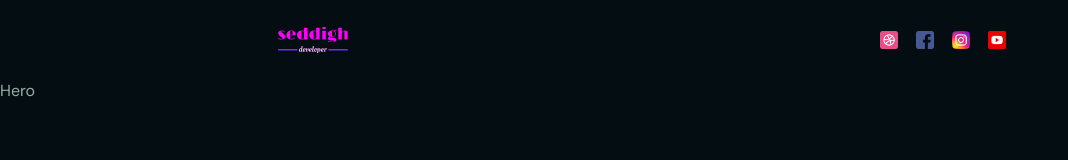
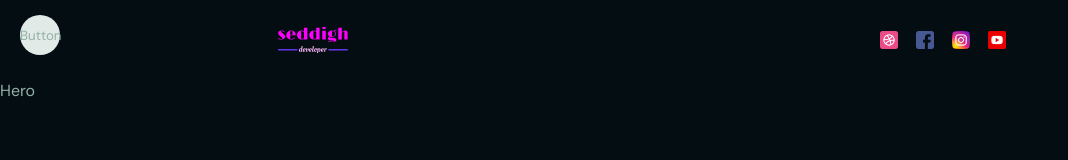
Before and after one commit to fatiseddigh/animated-portfolio, a React (Vite) app: page / in a window 1280 px wide. Shown: the top 160 px of the page, without its empty margins (0-1068 px from the left). Built offline with nearby package versions, Linux system fonts and the light colour scheme.

Commit message:
feat:add sidebar animation

```diff
--- a/src/components/layout/navbar/Navbar.jsx
+++ b/src/components/layout/navbar/Navbar.jsx
@@ -1,8 +1,10 @@
 import { motion } from "framer-motion";
 import "./navbar.scss";
+import Sidebar from "../sidebar/Sidebar";
 const Navbar = () => {
   return (
     <div className="navbar">
+      <Sidebar />
       <div className="container">
         <motion.img
           initial={{ opacity: 0, x: 0.5 }}
@@ -15,7 +17,6 @@
           alt=""
           className="logo"
         />
-
         <motion.div
           initial={{ opacity: 0, scale: 0.1 }}
           animate={{ opacity: 1, scale: 0.9 }}
--- /dev/null
+++ b/src/components/layout/sidebar/Sidebar.jsx
@@ -0,0 +1,38 @@
+import "./sidebar.scss";
+import Links from "./links/Links";
+import ToggleButton from "./toggleButton/ToggleButton";
+import { motion } from "framer-motion";
+import { useState } from "react";
+
+const variants = {
+  open: {
+    clipPath: "circle(1200px at 40px 35px)",
+    transition: {
+      type: "spring",
+      stiffness: 20,
+    },
+  },
+  closed: {
+    clipPath: "circle(20px at 40px 35px)",
+    transition: {
+      delay: 0.5,
+      type: "spring",
+      stiffness: 400,
+      damping: 40,
+    },
+  },
+};
+const Sidebar = () => {
+  const [open, setOpen] = useState(false);
+
+  return (
+    <motion.div className="sidebar" animate={open ? "open" : "closed"}>
+      <motion.div className="bg" variants={variants}>
+        <Links />
+      </motion.div>
+      <ToggleButton setOpen={setOpen} />
+    </motion.div>
+  );
+};
+
+export default Sidebar;
--- /dev/null
+++ b/src/components/layout/sidebar/links/Links.jsx
@@ -0,0 +1,5 @@
+const Links = () => {
+  return <div className="links">Links</div>;
+};
+
+export default Links;
--- /dev/null
+++ b/src/components/layout/sidebar/sidebar.scss
@@ -0,0 +1,48 @@
+.sidebar {
+  display: flex;
+  flex-direction: column;
+  align-items: center;
+  justify-content: center;
+  color: #183d3d;
+
+  .bg {
+    z-index: 999;
+    position: fixed;
+    top: 0;
+    left: 0;
+    bottom: 0;
+    width: 400px;
+    background-color: #e1eae7;
+
+    .links {
+      //   position: absolute;
+      background-color: transparent;
+      width: 100%;
+      height: 100%;
+      display: flex;
+      flex-direction: column;
+      align-items: center;
+      justify-content: center;
+      gap: 20px;
+
+      a {
+        font-size: 40px;
+        color: #183d3d;
+      }
+    }
+  }
+
+  button {
+    z-index: 999;
+    position: fixed;
+    width: 20px;
+    height: 20px;
+    border-radius: 50%;
+    position: fixed;
+    top: 25px;
+    left: 20px;
+    background-color: transparent;
+    border: none;
+    cursor: pointer;
+  }
+}
--- /dev/null
+++ b/src/components/layout/sidebar/toggleButton/ToggleButton.jsx
@@ -0,0 +1,5 @@
+const ToggleButton = ({ setOpen }) => {
+  return <button onClick={() => setOpen((prev) => !prev)}>Button</button>;
+};
+
+export default ToggleButton;
```
